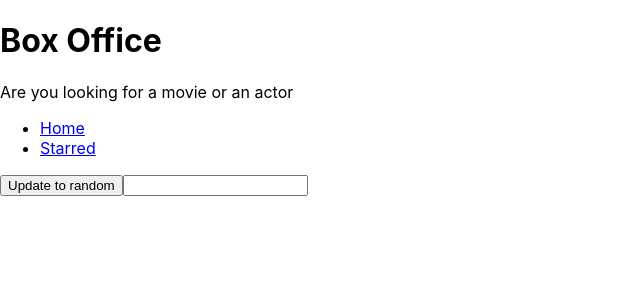
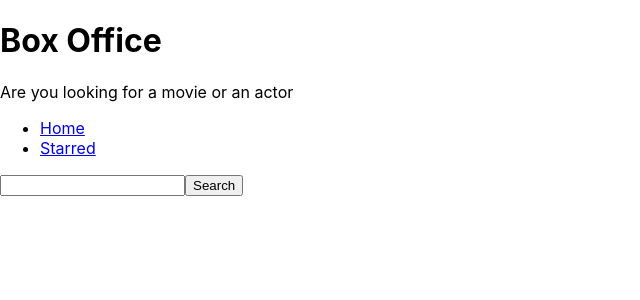
Before and after one commit to Sufiyan055/box-Office-App, a React (Create React App) app: page / in a window 1280 px wide. Shown: the top 300 px of the page, without its empty margins (0-640 px from the left). Built offline with nearby package versions, Linux system fonts and the light colour scheme.

Commit message:
Search bar added and Maze tv API is used and console the data

```diff
--- a/src/pages/Home.jsx
+++ b/src/pages/Home.jsx
@@ -1,25 +1,30 @@
 import { useState } from "react";
 
 const Home = () => {
-  const [inputValue, setInputValue] = useState("");
+  const [searchStr, setSearchStr] = useState("");
 
-  //console.log(inputValue);
+  //console.log(searchStr);
   /* Here i learn about data binding 1 way and 2 way */
-  const onInputChange = (ev) => {
-    setInputValue(ev.target.value);
+  const onSearchInputChange = (ev) => {
+    setSearchStr(ev.target.value);
   };
+
+  const onSearch = async (ev) => {
+    ev.preventDefault();
+
+    const response = await fetch(
+      `https://api.tvmaze.com/search/shows?q=${searchStr}`
+    );
+    const body = await response.json();
+    console.log(body);
+  };
+
   return (
     <>
-      <div>{inputValue}</div>
-      <button
-        type="button"
-        onClick={() => {
-          setInputValue("Sufiyan");
-        }}
-      >
-        Update to random
-      </button>
-      <input type="text" value={inputValue} onChange={onInputChange} />
+      <form onSubmit={onSearch}>
+        <input type="text" value={searchStr} onChange={onSearchInputChange} />
+        <button type="submit">Search</button>
+      </form>
     </>
   );
 };
```
